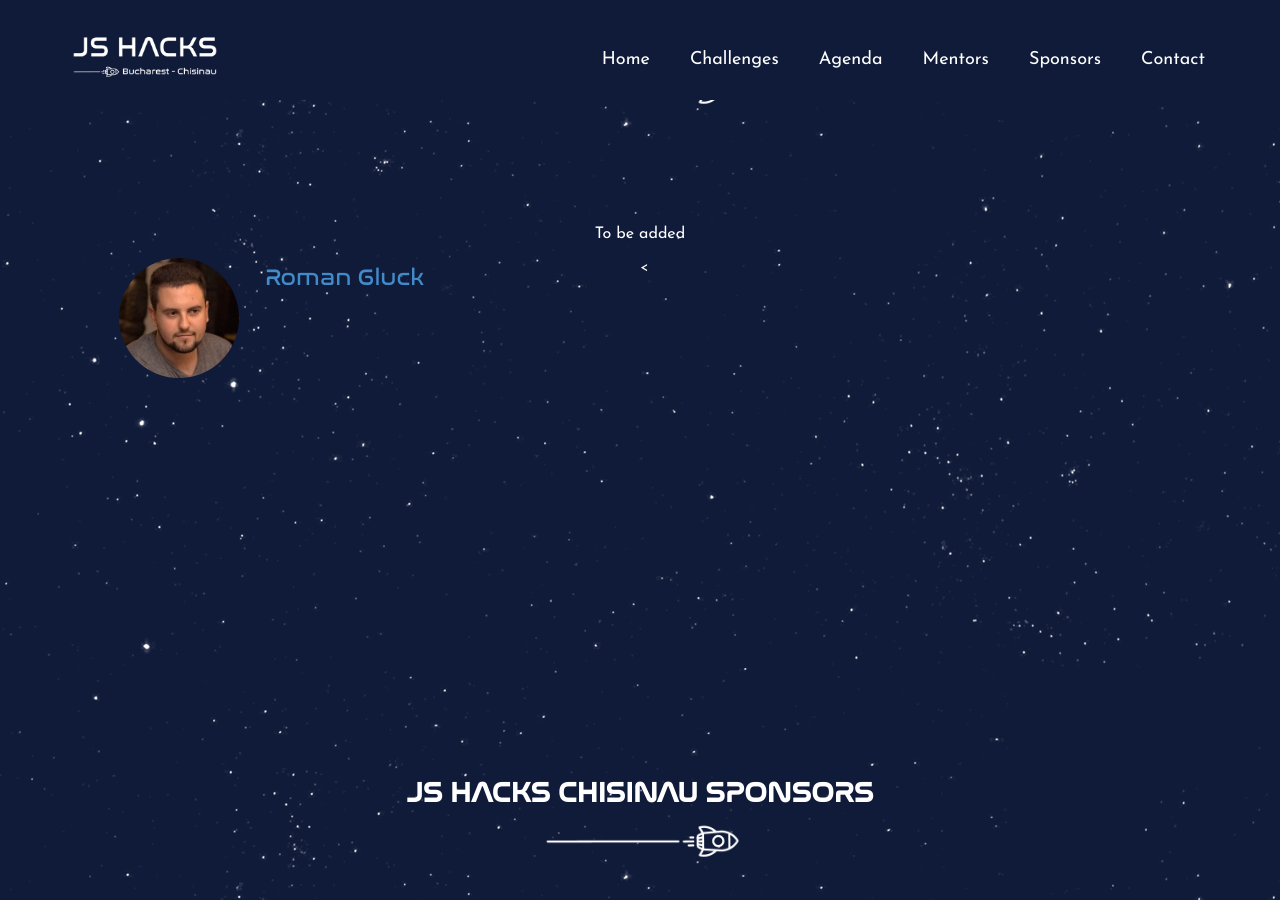
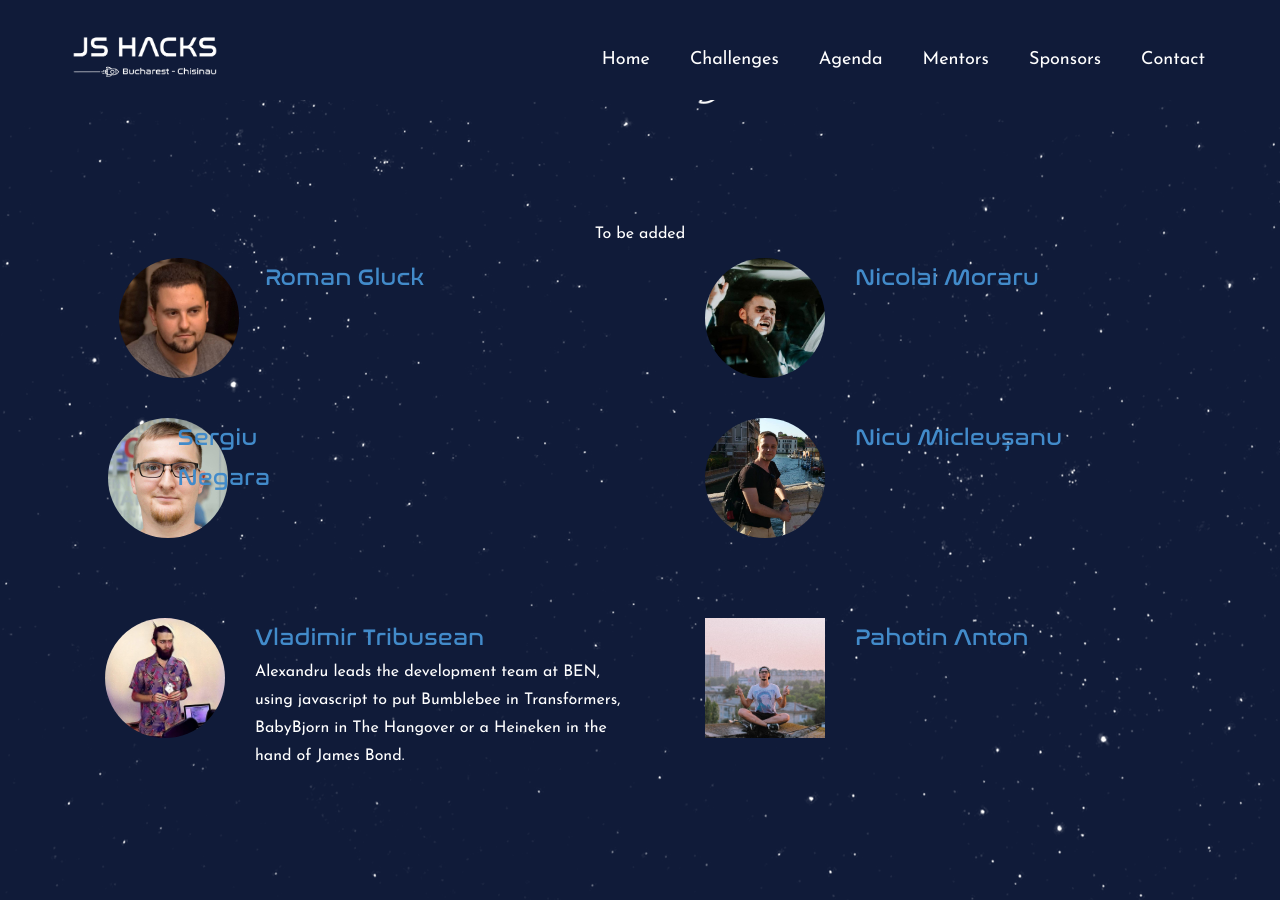
Before and after one commit to js-hacks/chisinau, a Jekyll site: the page built from index.html, in a window 1280 px wide and 900 px high, scrolled down 2717 px. Built offline with Jekyll 4.4.1, drawn with Linux system fonts in a browser that asks for light colours; nearby versions of some CDN libraries; some web fonts are replaced.

Commit message:
added mentor icons

```diff
--- a/index.html
+++ b/index.html
@@ -160,107 +160,103 @@ permalink: /
 
     <!-- first design example -->
     <div class="row">
-    <p class="text-center"> To be added </p>
+      <p class="text-center"> To be added </p>
       <!-- mentor -->
       <div class="col-md-6">
         <div class="row">
-
           <div class="col-md-3 col-md-offset-1 col-xs-5 col-xs-offset-1">
             <div class="user">
-              <img src="{{ site.baseurl }}/img/rgluck.jpg" alt="" width="120" style="border-radius: 50%">
+              <a href="https://www.facebook.com/romanglitch">
+                <img src="{{ site.baseurl }}/img/rgluck.jpg" alt="" width="120" style="border-radius: 50%"/>
+              </a>
             </div>
           </div>
           <div class="col-md-8 col-xs-6">
-            <p class="small-title"><strong><a href="https://ro.linkedin.com/in/alexandrubularca">Roman Gluck</a></strong></p>
+            <p class="small-title"><strong><a href="https://www.facebook.com/romanglitch">Roman Gluck</a></strong></p>
             <!-- <p>I'm a highly passionate frontend engineer, which takes pride in my work. I love working with the best technologies available to craft great frontends. Work on developing a modular frontend architecture based on AngularJS in order to allow the company to easily build frontends for it's whitelabel clients.</p> -->
           </div>
-
-
-        </div>
       </div>
       <!-- end mentor -->
       <!-- mentor -->
-      <<!-- div class="col-md-6">
+      <div class="col-md-6">
         <div class="row">
           <div class="col-md-3 col-md-offset-1 col-xs-5 col-xs-offset-1">
             <div class="user">
-              <img src="{{ site.baseurl }}/img/Bogdan-Ripa.png" alt="" width="120">
+              <img src="{{ site.baseurl }}/img/snegara.jpg" alt="" width="120" style="border-radius: 50%">
             </div>
           </div>
           <div class="col-md-8 col-xs-6">
-              <p class="small-title"><strong><a href="https://ro.linkedin.com/in/bogdanripa">Bogdan Ripa</a></strong></p>
-              <p>Bogdan is an experienced software product director with more than 15 years of international experience.Bogdan then worked for Adobe for 8 years in engineering, product management and mergers & acquisitions. He managed suites of products, large engineering, experience design and product teams. Since 2015 Bogdan works for Vector Watch overseeing software product management, experience design, software quality and customer care.</p>
+              <p class="small-title"><strong><a href="https://www.facebook.com/sergiu.negara">Sergiu Negara</a></strong></p>
+              <!-- <p>Bogdan is an experienced software product director with more than 15 years of international experience.Bogdan then worked for Adobe for 8 years in engineering, product management and mergers & acquisitions. He managed suites of products, large engineering, experience design and product teams. Since 2015 Bogdan works for Vector Watch overseeing software product management, experience design, software quality and customer care.</p> -->
           </div>
         </div>
-      </div>  -->
+      </div>
       <!-- end mentor -->
   </div>
   <div class="row">
     <!-- mentor -->
-    <!-- <div class="col-md-6">
+    <div class="col-md-6">
       <div class="row">
 
         <div class="col-md-3 col-md-offset-1 col-xs-5 col-xs-offset-1">
           <div class="user">
-            <img src="{{ site.baseurl }}/img/Andrei-Popovici.png" alt="" width="120">
+            <img src="{{ site.baseurl }}/img/nmoraru.jpg" alt="" width="120" style="border-radius: 50%">
           </div>
         </div>
         <div class="col-md-8 col-xs-6">
-          <p class="small-title"><strong><a href="https://www.linkedin.com/in/popoviciandrei">Andrei Popovici</a></strong></p>
-          <p>Andrei is a "holistic" UX consultant and product guy, using his U.S. startup and corporate experience to look at the whole picture, from marketing and copywriting, tough decisions such as pricing and business model, all the way to product features, UI, support and other user touch points.</p>
+          <p class="small-title"><strong><a href="https://www.facebook.com/nickmessing">Nicolai Moraru</a></strong></p>
+          <!-- <p>Andrei is a "holistic" UX consultant and product guy, using his U.S. startup and corporate experience to look at the whole picture, from marketing and copywriting, tough decisions such as pricing and business model, all the way to product features, UI, support and other user touch points.</p> -->
         </div>
-
-
       </div>
-    </div> -->
+    </div>
     <!-- end mentor -->
     <!-- mentor -->
-    <!-- <div class="col-md-6">
+    <div class="col-md-6">
       <div class="row">
         <div class="col-md-3 col-md-offset-1 col-xs-5 col-xs-offset-1">
           <div class="user">
-            <img src="{{ site.baseurl }}/img/Ovidiu-Drumia.png" alt="" width="120">
+            <img src="{{ site.baseurl }}/img/nmic.jpg" alt="" width="120" style="border-radius: 50%">
           </div>
         </div>
         <div class="col-md-8 col-xs-6">
-          <p class="small-title"><strong><a href="https://ro.linkedin.com/in/ovidiu-drumia-27621418">Ovidiu Drumia</a></strong></p>
-          <p>Agile is about COMMON SENSE! Not everything "in agile" is supposed to be done in every project. This is a fact. By understanding the "whys" and the "hows" then anyone can more easily get to the "whens". When and what to apply within a given context is crucial to a project's success.</p>
+          <p class="small-title"><strong><a href="https://www.facebook.com/nicu.micleusanu">Nicu Micleușanu</a></strong></p>
+          <!-- <p>Agile is about COMMON SENSE! Not everything "in agile" is supposed to be done in every project. This is a fact. By understanding the "whys" and the "hows" then anyone can more easily get to the "whens". When and what to apply within a given context is crucial to a project's success.</p> -->
         </div>
       </div>
-    </div> -->
+    </div>
     <!-- end mentor -->
 </div>
 <div class="row">
   <!-- mentor -->
-  <!-- <div class="col-md-6">
+  <div class="col-md-6">
     <div class="row">
       <div class="col-md-3 col-md-offset-1 col-xs-5 col-xs-offset-1">
         <div class="user">
-          <img src="{{ site.baseurl }}/img/Alexandru-Badiu.png" alt="" width="120">
+          <img src="{{ site.baseurl }}/img/vtribusean.jpg" alt="" width="120" style="border-radius: 50%">
         </div>
       </div>
       <div class="col-md-8 col-xs-6">
-        <p class="small-title"><strong><a href="https://ro.linkedin.com/in/alexandrubadiu">Alexandru Badiu</a></strong></p>
+        <p class="small-title"><strong><a href="https://www.facebook.com/vladutzik">Vladimir Tribusean</a></strong></p>
         <p>Alexandru leads the development team at BEN, using javascript to put Bumblebee in Transformers, BabyBjorn in The Hangover or a Heineken in the hand of James Bond.</p>
 
       </div>
     </div>
-  </div> -->
+  </div>
   <!-- end mentor -->
   <!-- mentor -->
-  <!-- <div class="col-md-6">
+  <div class="col-md-6">
     <div class="row">
       <div class="col-md-3 col-md-offset-1 col-xs-5 col-xs-offset-1">
         <div class="user">
-          <img src="{{ site.baseurl }}/img/Felix-Crisan.png" alt="" width="120">
+          <img src="{{ site.baseurl }}/img/apahotin.jpg" alt="" width="120">
         </div>
       </div>
       <div class="col-md-8 col-xs-6">
-        <p class="small-title"><strong><a href="https://www.linkedin.com/in/fixone">Felix Crisan</a></strong></p>
-        <p>Co-founder & CTO la NETOPIA. Felix has over 20 years of experience in the IT and Telecom industry and he undertook several roles from programmer and researcher to consultant. He coordinated numerous multinational consultancy teams and is involved in developing simple to complex platforms that use web services, big data, machine learning or blockchain. He is currently co-founder and CTO at NETOPIA, the company that operates the mobilPay, mobilPay Wallet or web2sms services.</p>
+        <p class="small-title"><strong><a href="https://www.facebook.com/triallife">Pahotin Anton</a></strong></p>
+        <!-- <p>Co-founder & CTO la NETOPIA. Felix has over 20 years of experience in the IT and Telecom industry and he undertook several roles from programmer and researcher to consultant. He coordinated numerous multinational consultancy teams and is involved in developing simple to complex platforms that use web services, big data, machine learning or blockchain. He is currently co-founder and CTO at NETOPIA, the company that operates the mobilPay, mobilPay Wallet or web2sms services.</p> -->
       </div>
     </div>
-  </div> -->
+  </div>
   <!-- end mentor -->
 </div>
 
```
Also changed, not shown: img/nmic.jpg (added).
